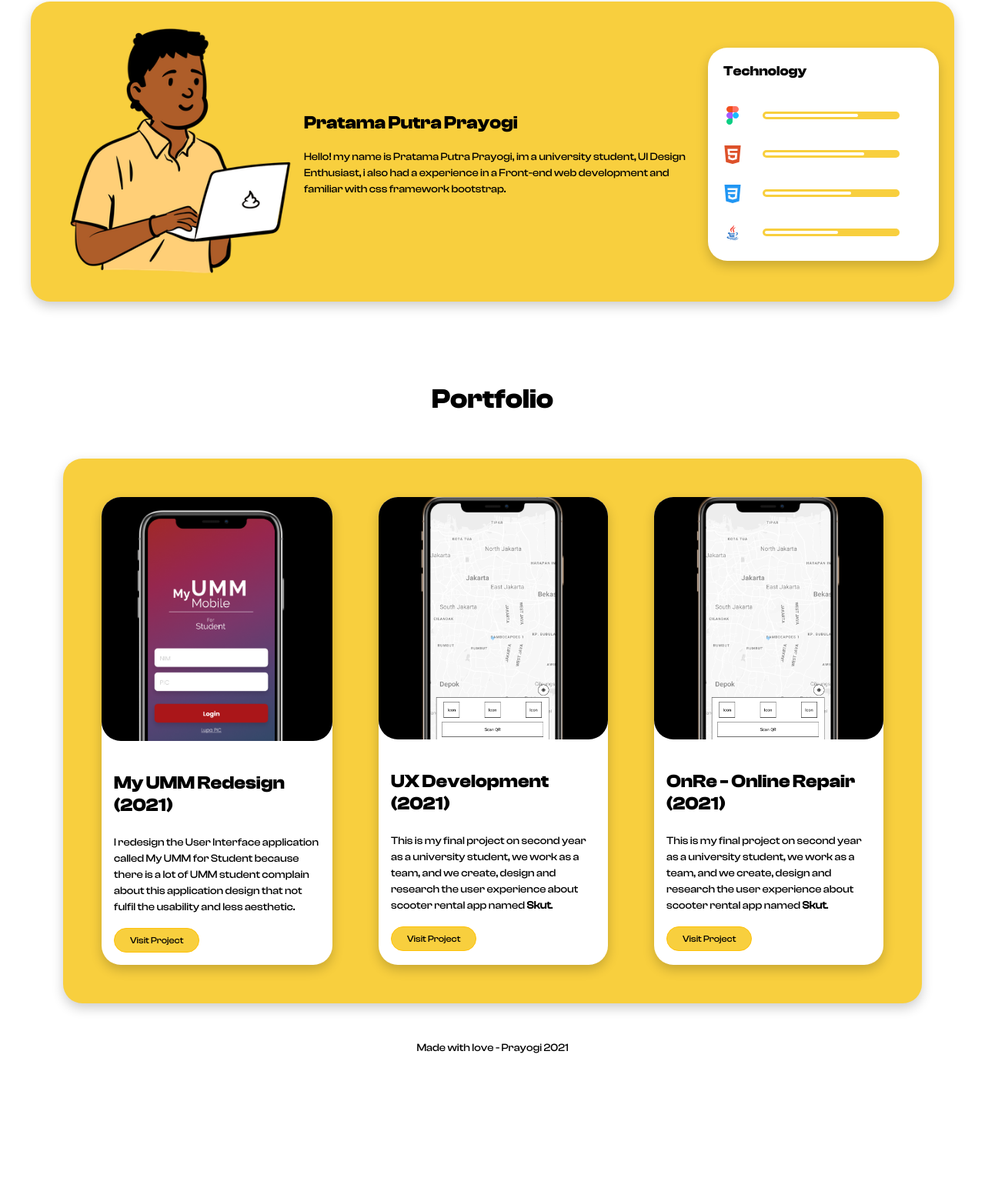
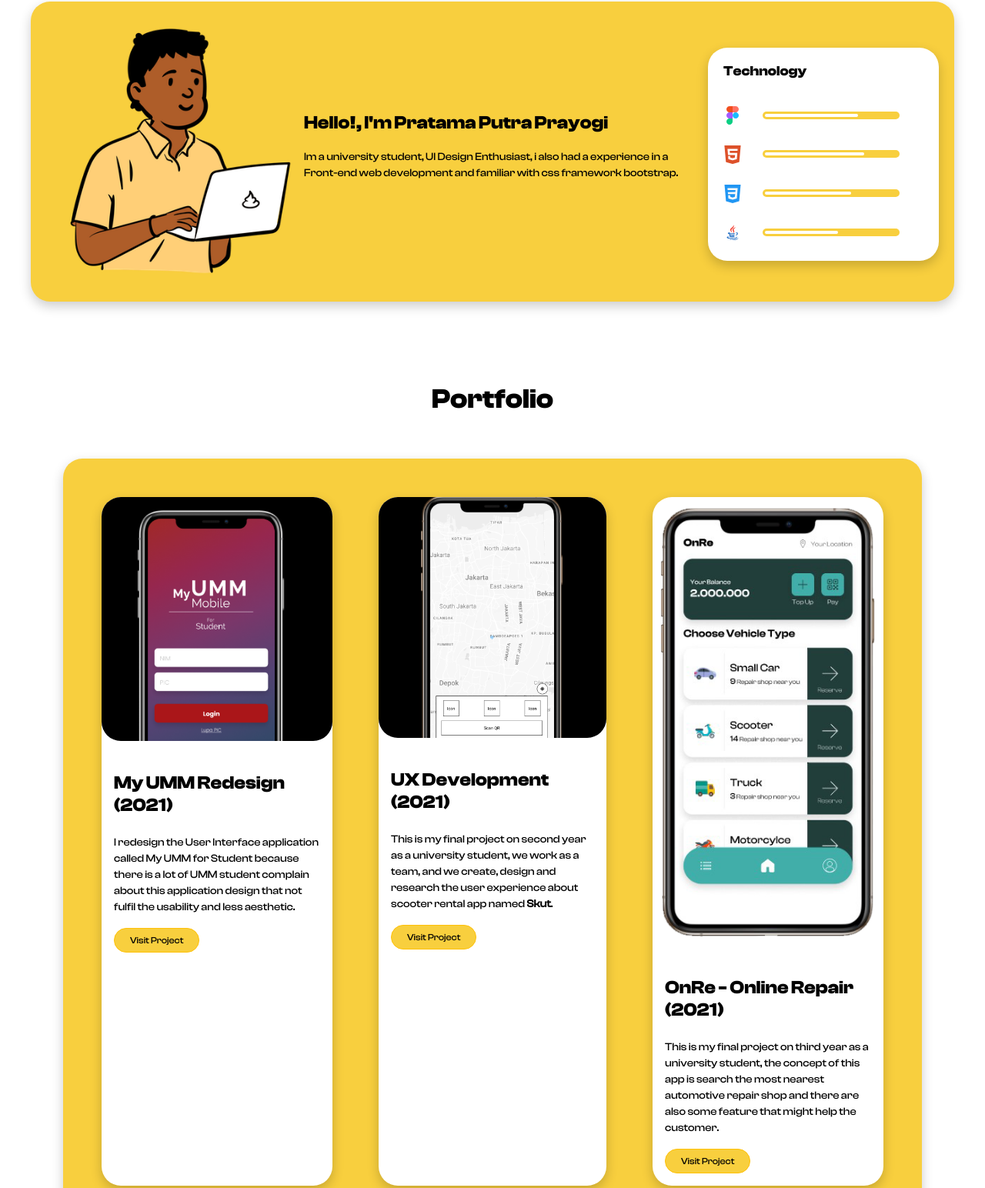
Before and after one commit to MissterMan/portfolio-using-bootstrap, a plain HTML site: page index.html in a window 1280 px wide. Shown: the part 116-1660 px from the top of the page at 77% size. Before the commit the page ends 1525 px from the top, so only its background shows below. Drawn offline with nearby package versions, Linux system fonts and the light colour scheme.

Commit message:
commit on master

```diff
--- a/index.html
+++ b/index.html
@@ -39,8 +39,8 @@
             <div class="container-fluid container-about">
                 <img class="profil" src="img/profile.png">
                 <div class="container-nama">
-                    <p class="nama">Pratama Putra Prayogi</p>
-                    <p class="par">Hello! my name is Pratama Putra Prayogi, im a university student, UI Design
+                    <p class="nama">Hello!, I'm Pratama Putra Prayogi</p>
+                    <p class="par">Im a university student, UI Design
                         Enthusiast, i also had a experience in a Front-end web development and familiar with css
                         framework bootstrap.</p>
                 </div>
@@ -114,14 +114,14 @@
                 </div>
             </div>
             <div class="card project1">
-                <img src="img/skut.png" class="card-img-top img-project">
+                <img src="img/onre.png" class="card-img-top img-project">
                 <div class="card-body">
                     <h5 class="card-title-project1">OnRe - Online Repair (2021)</h5>
-                    <p class="card-text-project1">This is my final project on second year as a university
-                        student, we work as a team, and we create, design and research the user experience about
-                        scooter rental app named <b>Skut</b>.</p>
+                    <p class="card-text-project1">This is my final project on third year as a university
+                        student, the concept of this app is search the most nearest automotive repair shop and there are also
+                        some feature that might help the customer.</p>
                     <a class="btn btn-warning"
-                        href="https://drive.google.com/file/d/1mCjCpCet7-BlE_VZ5r4FZ1F9UGC4aWKC/view?usp=sharing">Visit
+                        href="https://drive.google.com/file/d/1vIr8C4YDxoyrx0ErIbY5W5sIoPZzucXz/view?usp=sharing">Visit
                         Project</a>
                 </div>
             </div>
```
Also changed, not shown: img/onre.png (added).
